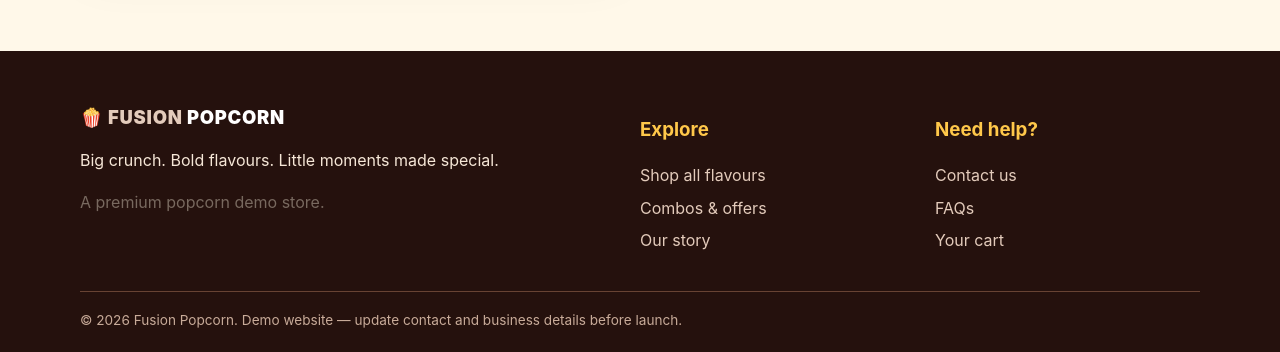
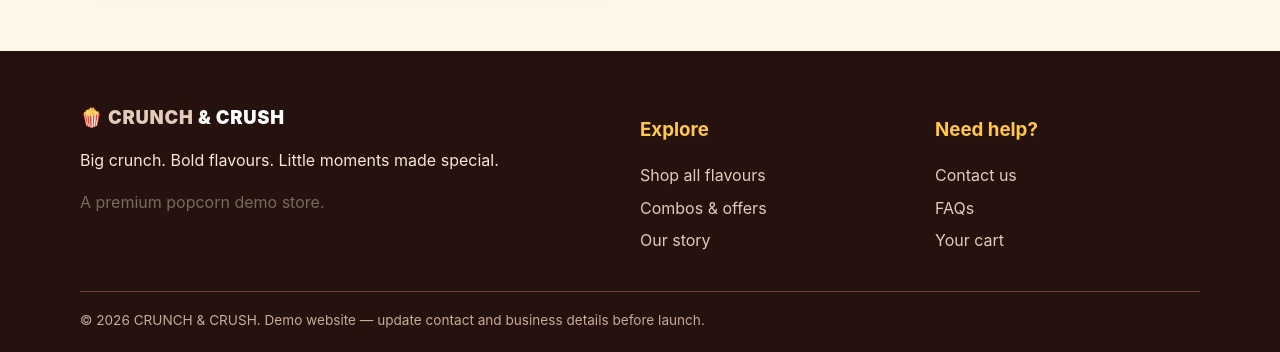
Before and after one commit to abdulnasar787/fusion-popcorn, a Django app: page /cart/ in a window 1280 px wide. Shown: the part 904-1256 px from the top of the page. Run offline with Django 5.2, Linux system fonts and the light colour scheme.

Commit message:
Update base.html

```diff
--- a/shop/templates/shop/base.html
+++ b/shop/templates/shop/base.html
@@ -33,11 +33,11 @@
   <footer class="footer">
     <div class="container">
       <div class="footer-grid">
-        <div><a class="brand" href="{% url 'home' %}">🍿 FUSION <span>POPCORN</span></a><p>Big crunch. Bold flavours. Little moments made special.</p><p class="muted">A premium popcorn demo store.</p></div>
+        <div><a class="brand" href="{% url 'home' %}">🍿 CRUNCH <span>& CRUSH</span></a><p>Big crunch. Bold flavours. Little moments made special.</p><p class="muted">A premium popcorn demo store.</p></div>
         <div><h3>Explore</h3><a href="{% url 'shop' %}">Shop all flavours</a><a href="{% url 'offers' %}">Combos & offers</a><a href="{% url 'about' %}">Our story</a></div>
         <div><h3>Need help?</h3><a href="{% url 'contact' %}">Contact us</a><a href="{% url 'contact' %}#faq">FAQs</a><a href="{% url 'cart' %}">Your cart</a></div>
       </div>
-      <div class="footer-bottom">© 2026 Fusion Popcorn. Demo website — update contact and business details before launch.</div>
+      <div class="footer-bottom">© 2026 CRUNCH & CRUSH. Demo website — update contact and business details before launch.</div>
     </div>
   </footer>
   <script src="{% static 'js/main.js' %}"></script>
```
